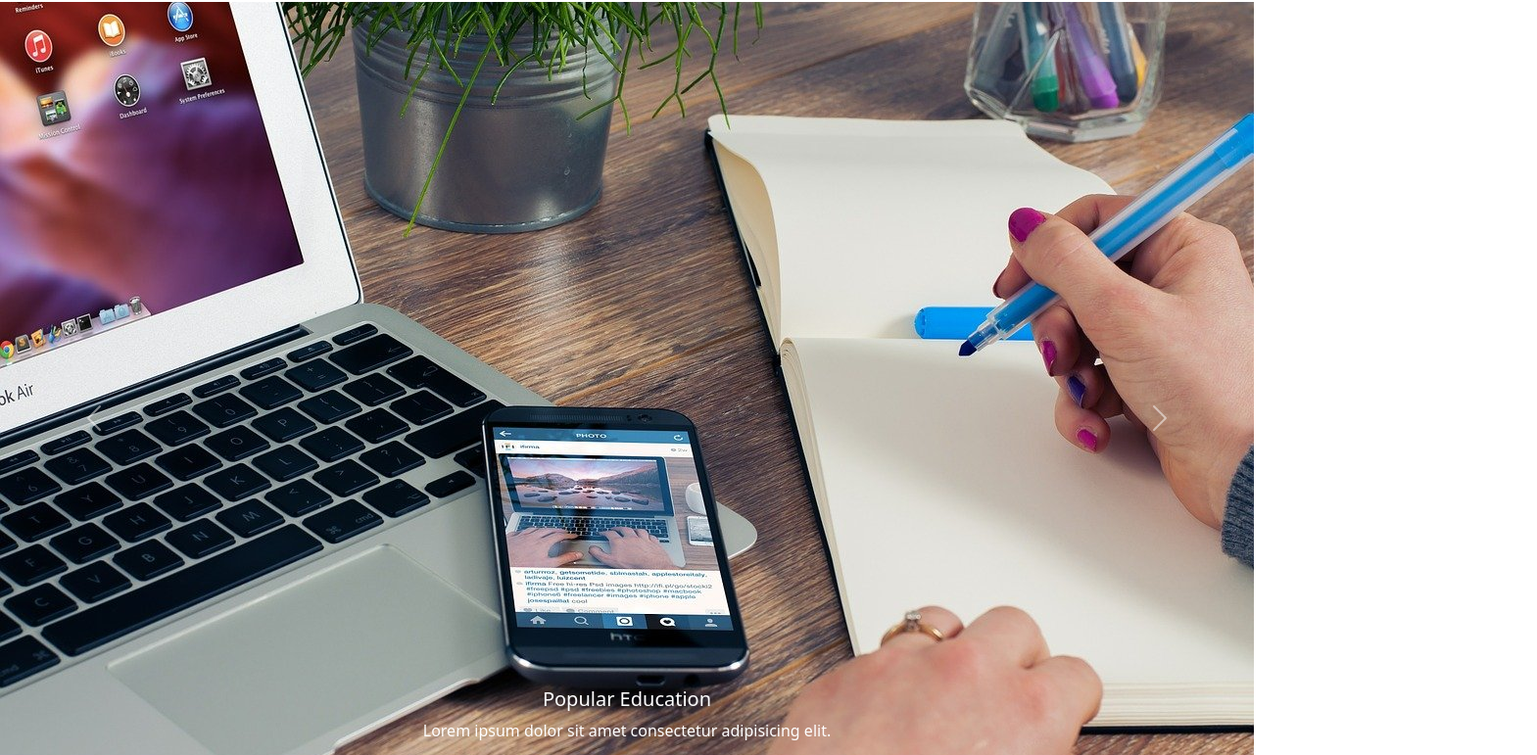
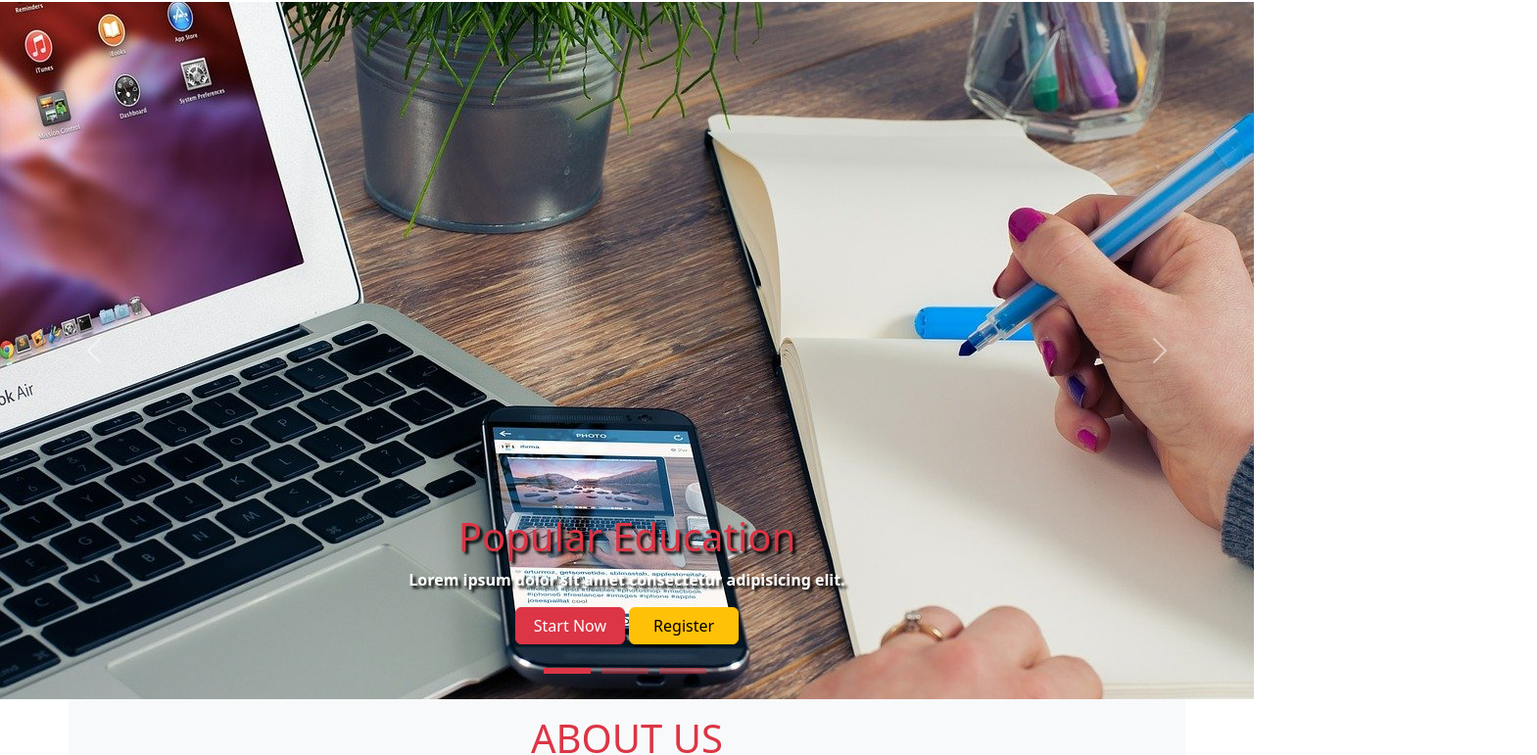
Before and after one commit to klc-pakize/bootstrap-clarusway, a plain HTML site: page index.html in a window 1280 px wide. Shown: the part 86-857 px from the top of the page at 98% size, 1569 px wide, since content can reach past the window. Drawn offline with nearby package versions, Linux system fonts and the light colour scheme; the site is published under a folder, as on GitHub Pages, so addresses that start at the root find nothing.

Commit message:
commit-3

```diff
--- a/index.html
+++ b/index.html
@@ -21,7 +21,7 @@
       referrerpolicy="no-referrer"
     />
 
-    <link rel="stylesheet" href="/app.css" />
+    <link rel="stylesheet" href="app.css" />
   </head>
 
   <body>
```
